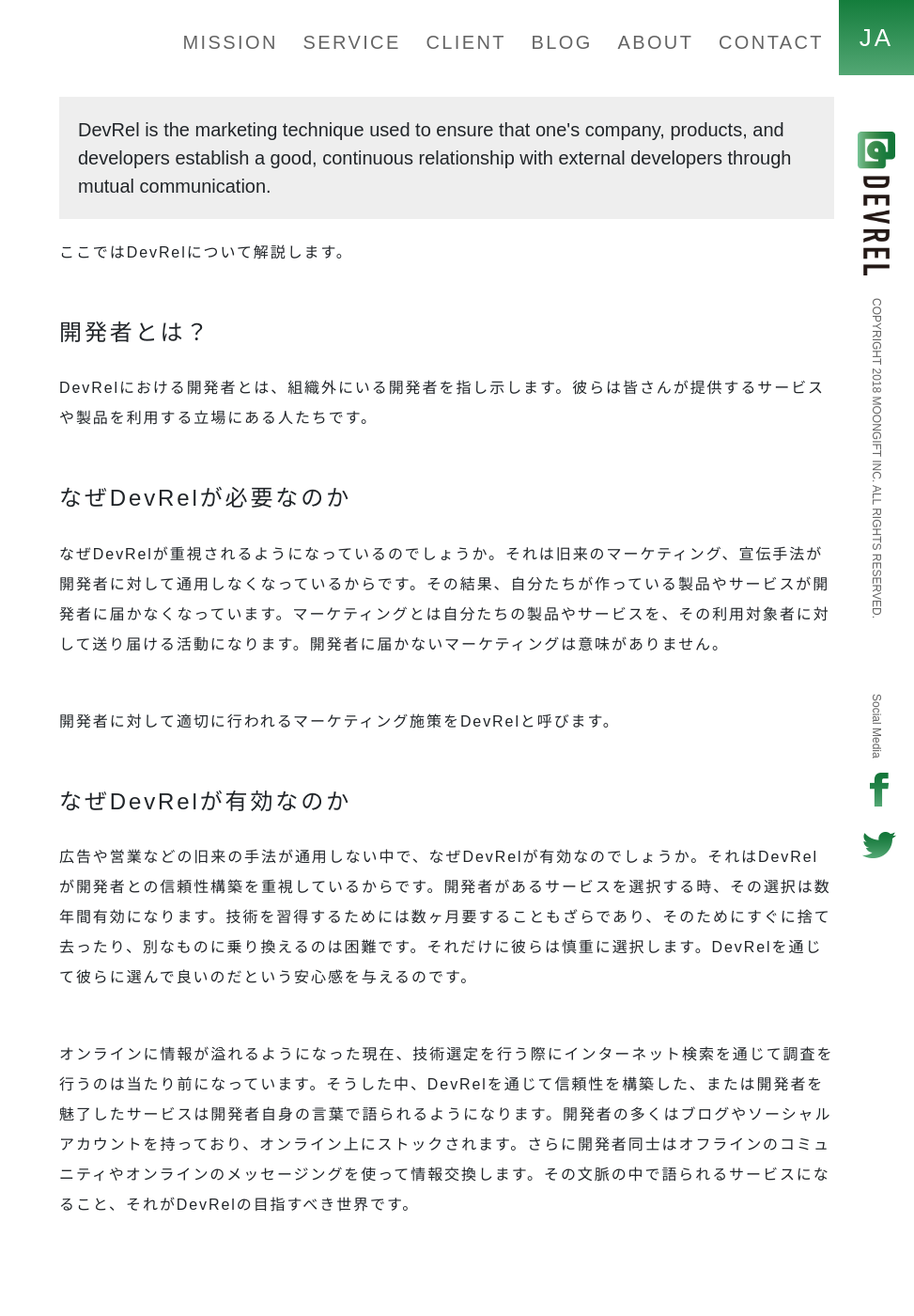
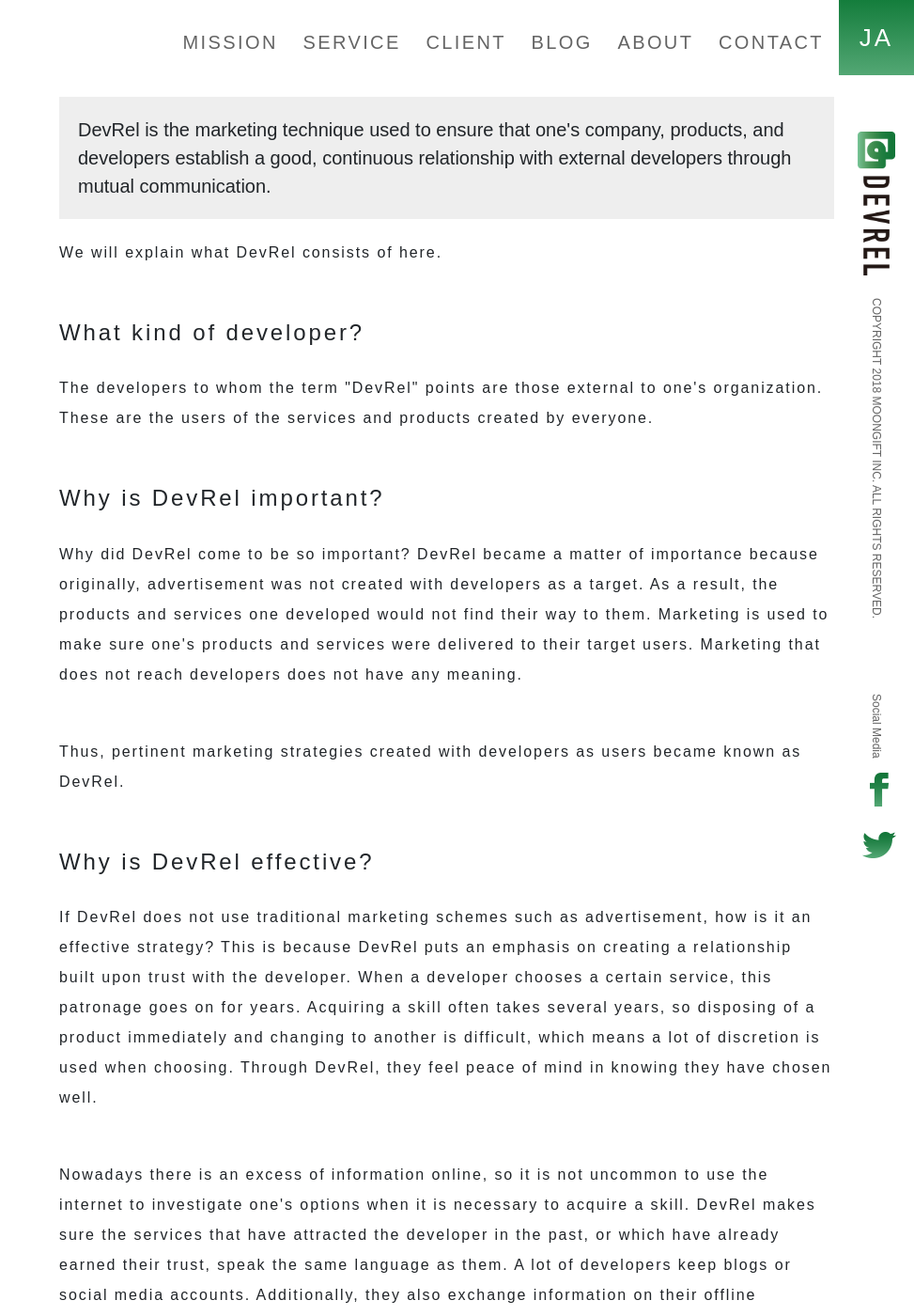
Before and after one commit to devrel-co/devrel.co, a Jekyll site: the page built from about.md, in a window 1280 px wide and 1400 px high, scrolled down 322 px. Shown: the whole window at 94% size, without its empty margins (307-1280 px from the left). Built offline with Jekyll 4.4.1, drawn with Linux system fonts in a browser that asks for light colours; nearby versions of some CDN libraries; some of the changed text lies outside the part shown.

Commit message:
Change About

```diff
--- a/about.md
+++ b/about.md
@@ -24,66 +24,65 @@
 
 
         <p class="tp-section__text is-ja tp-section__text--pc">
-        ここではDevRelについて解説します。
+       	We will explain what DevRel consists of here.
         </p>
-        <h3 class="tp-header is-ja">開発者とは？</h3>
-        <p class="tp-section__text is-ja tp-section__text--pc">DevRelにおける開発者とは、組織外にいる開発者を指し示します。彼らは皆さんが提供するサービスや製品を利用する立場にある人たちです。</p>
-        <h3 class="tp-header is-ja">なぜDevRelが必要なのか</h3>
-        <p class="tp-section__text is-ja tp-section__text--pc">なぜDevRelが重視されるようになっているのでしょうか。それは旧来のマーケティング、宣伝手法が開発者に対して通用しなくなっているからです。その結果、自分たちが作っている製品やサービスが開発者に届かなくなっています。マーケティングとは自分たちの製品やサービスを、その利用対象者に対して送り届ける活動になります。開発者に届かないマーケティングは意味がありません。</p>
-        <p class="tp-section__text is-ja tp-section__text--pc">開発者に対して適切に行われるマーケティング施策をDevRelと呼びます。</p>
+        <h3 class="tp-header is-ja">What kind of developer?</h3>
+        <p class="tp-section__text is-ja tp-section__text--pc">The developers to whom the term "DevRel" points are those external to one's organization. These are the users of the services and products created by everyone.</p>
+        <h3 class="tp-header is-ja">Why is DevRel important? </h3>
+        <p class="tp-section__text is-ja tp-section__text--pc">Why did DevRel come to be so important? DevRel became a matter of importance because originally, advertisement was not created with developers as a target. As a result, the products and services one developed would not find their way to them. Marketing is used to make sure one's products and services were delivered to their target users. Marketing that does not reach developers does not have any meaning.</p>
+        <p class="tp-section__text is-ja tp-section__text--pc">Thus, pertinent marketing strategies created with developers as users became known as DevRel.</p>
 
-        <h3 class="tp-header is-ja">なぜDevRelが有効なのか</h3>
-        <p class="tp-section__text is-ja tp-section__text--pc">広告や営業などの旧来の手法が通用しない中で、なぜDevRelが有効なのでしょうか。それはDevRelが開発者との信頼性構築を重視しているからです。開発者があるサービスを選択する時、その選択は数年間有効になります。技術を習得するためには数ヶ月要することもざらであり、そのためにすぐに捨て去ったり、別なものに乗り換えるのは困難です。それだけに彼らは慎重に選択します。DevRelを通じて彼らに選んで良いのだという安心感を与えるのです。</p>
-        <p class="tp-section__text is-ja tp-section__text--pc">オンラインに情報が溢れるようになった現在、技術選定を行う際にインターネット検索を通じて調査を行うのは当たり前になっています。そうした中、DevRelを通じて信頼性を構築した、または開発者を魅了したサービスは開発者自身の言葉で語られるようになります。開発者の多くはブログやソーシャルアカウントを持っており、オンライン上にストックされます。さらに開発者同士はオフラインのコミュニティやオンラインのメッセージングを使って情報交換します。その文脈の中で語られるサービスになること、それがDevRelの目指すべき世界です。</p>
+        <h3 class="tp-header is-ja">Why is DevRel effective?</h3>
+        <p class="tp-section__text is-ja tp-section__text--pc">If DevRel does not use traditional marketing schemes such as advertisement, how is it an effective strategy? This is because DevRel puts an emphasis on creating a relationship built upon trust with the developer. When a developer chooses a certain service, this patronage goes on for years. Acquiring a skill often takes several years, so disposing of a product immediately and changing to another is difficult, which means a lot of discretion is used when choosing. Through DevRel, they feel peace of mind in knowing they have chosen well.</p>
+        <p class="tp-section__text is-ja tp-section__text--pc">Nowadays there is an excess of information online, so it is not uncommon to use the internet to investigate one's options when it is necessary to acquire a skill. DevRel makes sure the services that have attracted the developer in the past, or which have already earned their trust, speak the same language as them. A lot of developers keep blogs or social media accounts. Additionally, they also exchange information on their offline communities, or through messaging services. DevRel aims to make sure the services promoted are part of these conversations. </p>
         <p class="tp-section__text is-ja tp-section__text--pc">
         <img src="/assets/images/sperad.png" width="100%" />
         </p>
-        <p class="tp-section__text is-ja tp-section__text--pc">開発者個人にサービスや製品を大量に購入してもらうのは困難です。しかし彼らの声はインターネットを通じて広くあまねく伝わっていきます。開発者を通じて開発者に情報を届ける、それがDevRelのマーケティング施策です。</p>
-        <h3 class="tp-header is-ja">誰がDevRelをやらなければならないか</h3>
-        <p class="tp-section__text is-ja tp-section__text--pc">DevRelが開発者を対象としている以上、開発者向けにサービスを提供するすべての企業、団体、個人が行っていくべきでしょう。さらに言えば製品やサービスが直接的に開発者を対象としていなくとも、Web APIやSDKを提供することで開発者の間での利用を促進したいと考えているならばDevRelを行っていくべきです。</p>
+        <p class="tp-section__text is-ja tp-section__text--pc">Getting individual developers to acquire products and services in large quantities is difficult, but through their voices amplified by the internet, these can find a larger audience. The marketing strategy of DevRel is using developers to reach other developers.</p>
+        <h3 class="tp-header is-ja">Who should use DevRel?</h3>
+        <p class="tp-section__text is-ja tp-section__text--pc">Any business, organization or individual offering services that could be used by a developer should use DevRel. Even if not directly targetting developers, if one would like to encourage the usage of one's Web API and SDK's among developers, DevRel should be applied. </p>
 
-        <p class="tp-section__text is-ja tp-section__text--pc">また、開発者を雇用するという観点からもDevRelは有効です。優秀な開発者を雇用してサービス品質や開発スピードを上げたい、事業拡大したいと考えるならば開発者との友好な関係性を構築、維持しなければなりません。</p>
+        <p class="tp-section__text is-ja tp-section__text--pc">Additionally, DevRel applied to the employment of developers is also a valid use of it. If one intends to employ exceptional developers in order to increase the quality of service or speed of development, or to expand one's business, fostering and maintaining a friendly relationship with developers is a must. </p>
 
-        <h3 class="tp-header is-ja">DevRelはいつからはじまったのか</h3>
+        <h3 class="tp-header is-ja">When did DevRel get its start?</h3>
 
-        <p class="tp-section__text is-ja tp-section__text--pc">一番最初にDevRelを行った企業は定かではありませんが、有名なところではMicrosoftやAppleが知られています。両社は世界的な大企業ですが、そのずっと前から開発者との関係性を重視しています。MicrosoftではVisual Studio（Windows用の開発環境）のライセンスが一つ売れるとWindowsのライセンスが5つ売れると言われていました。開発者が魅力的なWindowsアプリケーションを作ることで、開発者ではない人たちを惹きつけるのです。</p>
+        <p class="tp-section__text is-ja tp-section__text--pc">Which company first used DevRel is not known exactly, but Microsoft and Apple are well known for it. Both are world famous companies, but even before they were, they were focusing on creating a relationship with developers. It is said that Microsoft added an additional five Windows licenses whenever they sold a license of Visual Studio (the development environment program for Windows). Being able to develop attractive applications for Windows was enticing even for non-developers.</p>
 
-        <p class="tp-section__text is-ja tp-section__text--pc">Appleではガイ・カワサキ氏が最も有名なエバンジェリストとして知られています。彼はソフトウェア開発企業に対してAppleのプラットフォームの魅力、将来性を語り、彼らがMac用のソフトウェアを開発してくれるように促しました。その文化は今なおWWDCをはじめとしてAppleの中で生き続けています。</p>
+        <p class="tp-section__text is-ja tp-section__text--pc">As for Apple, Guy Kawasaki is known as one of their biggest evangelists. He spoke of the appeal and promise of Apple as a platform for software development and pressed them to create a software development program for Mac. That culture lives on Apple's WWDC (Worldwide Developer's Conference) to this day.</p>
 
-        <h3 class="tp-header is-ja">世界的なDevRelの状況</h3>
+        <h3 class="tp-header is-ja">The global state of DevRel</h3>
 
-        <p class="tp-section__text is-ja tp-section__text--pc">現在、シリコンバレーに限らず世界中のテック企業がDevRelを行っています。AWS、Google、IBM、Facebook、Unity、Salesforce、Twitter、SendGrid、Twilioなど企業名を挙げれば枚挙に暇がありません。小さなスタートアップから世界的な企業まで、程度の差こそあれDevRelの重要性は認知されています。</p>
+        <p class="tp-section__text is-ja tp-section__text--pc">Many companies around the world, not only Silicon Valley, make use of DevRel. AWS, Google, IBM, Facebook, Unity, Salesforce, Twitter, SendGrid, Twilio and innumerable others use it. From small startups to international companies, everyone is aware of the importance of using it. </p>
 
-        <p class="tp-section__text is-ja tp-section__text--pc">IT業界ではグローバルなレベルにおける先行者利益が働きやすくなっています。利用者たる開発者の意見を聞いて、それを開発計画の中で活かしたり、早期にβ版をリリースして彼らからフィードバックを得るなど開発者とのコミュニケーションを通じて彼らの協力を仰いでいます。</p>
+        <p class="tp-section__text is-ja tp-section__text--pc">In the IT industry, it is becoming easier to make use of the first mover advantage on a global level. One can allow others to communicate and collaborate by listening to the opinions of users that are also developers, incorporating that into the development roadmap, releasing an early beta version and then receiving feedback on that product.</p>
 
-        <h3 class="tp-header is-ja">DevRelは一つのマーケティング施策を行うものではありません</h3>
+        <h3 class="tp-header is-ja">DevRel does not make use of only one type of marketing </h3>
 
-        <p class="tp-section__text is-ja tp-section__text--pc">DevRelは○○マーケティングなどと一つのマーケティング要素で表されるものではありません。一部をリストアップするだけでも下記のマーケティング要素を含んでいます。</p>
+        <p class="tp-section__text is-ja tp-section__text--pc">DevRel is not deployed through the use of one single element of marketing. You can see just a fraction of the types of marketing used in DevRel below: </p>
         <p class="tp-section__text is-ja tp-section__text--pc">
           <ul style="margin-bottom: 1em;">
-            <li>口コミマーケティング</li>
-            <li>コンテンツマーケティング</li>
-            <li>ソーシャルメディアマーケティング</li>
-            <li>共創マーケティング</li>
-            <li>エンゲージメントマーケティング</li>
-            <li>コミュニティマーケティング</li>
+					<li>Word of mouth</li>
+					<li>Content marketing</li>
+					<li>Social media marketing</li>
+					<li>Joint marketing</li>
+					<li>Engagement marketing</li>
           </ul>
         </p>
-        <p class="tp-section__text is-ja tp-section__text--pc">すべてを一気に行うのは困難ですが、サービスのステージに応じて最適な選択を行っていく必要があるでしょう。</p>
-        <h3 class="tp-header is-ja">DevRelの基礎要素</h3>
+        <p class="tp-section__text is-ja tp-section__text--pc">Implementing all of these is very difficult, but it is important to make the right decisions for the corresponding stage of service.</p>
+        <h3 class="tp-header is-ja">Basic components of DevRel</h3>
         <p class="tp-section__text is-ja tp-section__text--pc">
-        DevRelで何をすれば良いのか、それを一言で語るのは非常に困難です。企業や製品の規模、対象層、ステージ、目標など様々な要素によって取るべき戦略は異なります。ただ、ごく基本的な要素としては4Cがあります。
+				Explaining concisely what one should use DevRel for is extremely difficult. The strategy should be adjusted according to the scope of enterprise and product, target, stage and objective, but as a guideline, there are the "Four Cs" to follow:
         </p>
         <p class="tp-section__text is-ja tp-section__text--pc">
           <ul style="margin-bottom: 1em;font-size:2rem;">
-            <li>Code（コード）</li>
-            <li>Content（コンテンツ）</li>
-            <li>Conductor（コンダクター）</li>
-            <li>Communication（コミュニケーション）</li>
+            <li>Code</li>
+            <li>Content</li>
+            <li>Conductor</li>
+            <li>Communication</li>
           </ul>
         </p>
         <p class="tp-section__text is-ja tp-section__text--pc">
-          詳しくは<a href="/service">サービス</a>にてご覧ください。はじめやすいのはブログやドキュメントなどコンテンツからになるでしょう。
+					For more, check out <a href="/service">our service</a>. The easiest places to start are our blog and documentation.
         </p>
       </div>
     </div>
```
